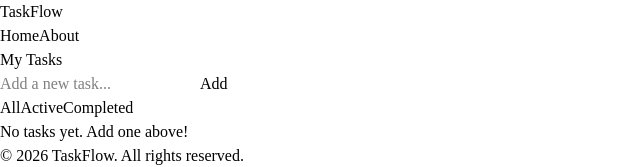
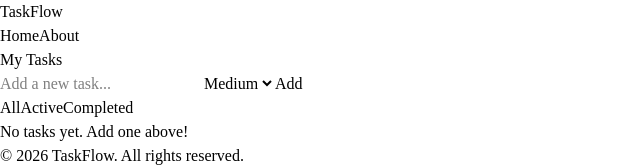
Before and after one commit to sieve-dev-sudo/taskflow-frontend, a React (Vite) app in the folder taskflow-frontend/: page / in a window 1280 px wide. Shown: the top 167 px of the page, without its empty margins (0-640 px from the left). Built offline with nearby package versions, Linux system fonts and the light colour scheme.

Commit message:
feat: add priority selector to TaskForm

```diff
--- a/taskflow-frontend/src/components/TaskForm.jsx
+++ b/taskflow-frontend/src/components/TaskForm.jsx
@@ -3,13 +3,15 @@ import { useTasks } from '../context/TaskContext'
 
 function TaskForm() {
   const [title, setTitle] = useState('')
+  const [priority, setPriority] = useState('medium')
   const { addTask } = useTasks()
 
   const handleSubmit = (e) => {
     e.preventDefault()
     if (!title.trim()) return
-    addTask(title.trim())
+    addTask(title.trim(), priority)
     setTitle('')
+    setPriority('medium')
   }
 
   return (
@@ -21,6 +23,15 @@ function TaskForm() {
         placeholder="Add a new task..."
         className="flex-1 px-4 py-2 border border-slate-300 dark:border-slate-700 rounded-lg bg-white dark:bg-slate-800 text-slate-900 dark:text-slate-100"
       />
+      <select
+        value={priority}
+        onChange={(e) => setPriority(e.target.value)}
+        className="px-3 py-2 border border-slate-300 dark:border-slate-700 rounded-lg bg-white dark:bg-slate-800 text-slate-900 dark:text-slate-100"
+      >
+        <option value="low">Low</option>
+        <option value="medium">Medium</option>
+        <option value="high">High</option>
+      </select>
       <button
         type="submit"
         className="px-4 py-2 bg-indigo-600 text-white rounded-lg hover:bg-indigo-700"
```
